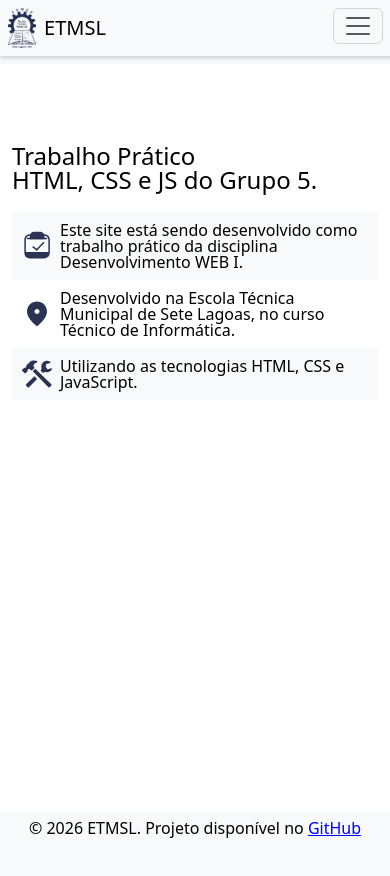
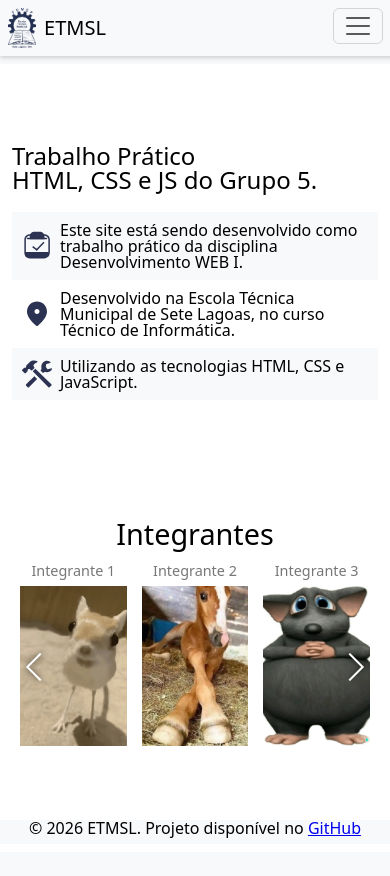
Before and after one commit to ETMSL/projeto_dev_web_I, a plain HTML site: page index.html in a window 390 px wide. Drawn offline with Linux system fonts and the light colour scheme.

Commit message:
feat/integrantes

```diff
--- a/home.css
+++ b/home.css
@@ -1,7 +1,6 @@
 /* ESTILOS DA PÁG. HOME */
 
 /* 1. CONTEÚDO */
-
 .home-conteudo {
   padding: 60px 0px 0px 60px;
   max-width: 500px;
@@ -43,7 +42,6 @@
 }
 
 /* 1.2 HOME CONTEUDO MOBILE */
-
 @media screen and (max-width: 750px) {
   .home-conteudo {
     padding: 80px 12px 80px 12px;
@@ -59,3 +57,119 @@
 }
 
 /* 2. INTEGRANTES IMAGENS */
+
+main {
+  position: relative;
+}
+
+.carrossel {
+  display: flex;
+  flex-direction: column;
+  position: absolute;
+  bottom: 60px;
+  right: 60px;
+  width: 460px;
+  box-sizing: border-box;
+}
+
+.carrossel h2 {
+  text-align: center;
+  font-size: 1.8rem;
+  margin-bottom: 15px;
+  font-weight: 500;
+}
+
+.carrossel-wrapper {
+  position: relative;
+  width: 100%;
+}
+
+.slides {
+  display: flex;
+  gap: 15px;
+  overflow-x: hidden;
+  scroll-behavior: smooth;
+}
+
+.slides figure {
+  margin: 0;
+  display: flex;
+  flex-direction: column;
+  flex: 0 0 calc(33.333% - 10px); /* Garante que 3 imagens apareçam por vez */
+}
+
+.slides figcaption {
+  text-align: center;
+  color: #777;
+  font-size: 0.9rem;
+  margin-bottom: 8px;
+}
+
+.slides figure img {
+  width: 100%;
+  height: 160px; /* Altura fixa para manter tudo simétrico */
+  object-fit: cover;
+}
+
+/* 3. SETAS DO CARROSSEL */
+.prev,
+.next {
+  position: absolute;
+  top: calc(50% + 12px); /* Centraliza na imagem, descontando o título */
+  transform: translateY(-50%);
+  background: transparent;
+  border: none;
+  cursor: pointer;
+  z-index: 10;
+  padding: 10px;
+}
+
+.prev {
+  left: 0px;
+}
+.next {
+  right: 0px;
+}
+
+/* Desenhando as setas com CSS */
+.prev::before,
+.next::before {
+  content: "";
+  display: block;
+  width: 18px;
+  height: 18px;
+  border-top: 2px solid #ffffff;
+  filter: drop-shadow(0px 0px 3px rgba(0, 0, 0, 0.8));
+}
+
+.prev::before {
+  border-left: 2px solid #ffffff;
+  transform: rotate(-45deg);
+}
+
+.next::before {
+  border-right: 2px solid #ffffff;
+  transform: rotate(45deg);
+}
+
+/* 4. RESPONSIVO MOBILE */
+@media screen and (max-width: 750px) {
+  html {
+    overflow-y: scroll;
+  }
+
+  main {
+    height: auto;
+    border: none;
+    padding-bottom: 40px;
+  }
+  .carrossel {
+    position: relative;
+    bottom: 0;
+    right: 0;
+    margin: 40px auto 0 auto;
+    width: 100%;
+    padding: 0 20px;
+    box-sizing: border-box;
+  }
+}
--- a/index.css
+++ b/index.css
@@ -257,6 +257,7 @@ main {
   min-height: calc(100vh - 64px - 32px);
   display: flex;
   flex-direction: column;
+  overflow-x: hidden;
 }
 
 /* Footer */
--- a/index.html
+++ b/index.html
@@ -32,7 +32,8 @@
   </header>
 
   <main>
-    <section class="home-conteudo">
+    <section class="card">
+      <div class="home-conteudo">
         <h1>HTML, CSS e JS do Grupo 5.</h1>
         <ul class="home-conteudo-lista">
           <li class="home-item-lista">
@@ -48,6 +49,37 @@
             <h4>Utilizando as tecnologias HTML, CSS e JavaScript.</h4>
           </li>
         </ul>
+      </div>
+    </section>
+
+    <section class="carrossel">
+      <h2>Integrantes</h2>
+      <div class="carrossel-wrapper">
+        <button class="prev"></button>
+        <div class="slides">
+          <figure>
+            <figcaption>Integrante 1</figcaption>
+            <img src="./assets/imagens-perfil/1.jpg" alt="Integrante 1">
+          </figure>
+          <figure>
+            <figcaption>Integrante 2</figcaption>
+            <img src="./assets/imagens-perfil/2.jpg" alt="Integrante 2">
+          </figure>
+          <figure>
+            <figcaption>Integrante 3</figcaption>
+            <img src="./assets/imagens-perfil/3.jpg" alt="Integrante 3">
+          </figure>
+          <figure>
+            <figcaption>Integrante 4</figcaption>
+            <img src="./assets/imagens-perfil/4.jpg" alt="Integrante 4">
+          </figure>
+          <figure>
+            <figcaption>Integrante 5</figcaption>
+            <img src=" ./assets/imagens-perfil/5.jpg" alt="Integrante 5">
+          </figure>
+        </div>
+        <button class="next"></button>
+      </div>
     </section>
 
   </main>
@@ -59,14 +91,8 @@
     </div>
   </footer>
 
-  <script>
-    const btnMobile = document.querySelector('.btn-menu-mobile');
-    const navList = document.querySelector('.nav-list');
-
-    btnMobile.addEventListener('click', () => {
-      navList.classList.toggle('active');
-    });
-  </script>
+  <script src="scripts/header.js"></script>
+  <script src="scripts/integrantes.js"></script>
 
 </body>
 
--- /dev/null
+++ b/scripts/header.js
@@ -0,0 +1,6 @@
+const btnMobile = document.querySelector('.btn-menu-mobile');
+        const navList = document.querySelector('.nav-list');
+
+        btnMobile.addEventListener('click', () => {
+            navList.classList.toggle('active');
+        });
--- /dev/null
+++ b/scripts/integrantes.js
@@ -0,0 +1,14 @@
+const slides = document.querySelector(".slides");
+const prev = document.querySelector(".prev");
+const next = document.querySelector(".next");
+
+let scrollAmount = 0;
+const scrollStep = 194;
+
+next.addEventListener("click", () => {
+  slides.scrollBy({ left: scrollStep, behavior: "smooth" });
+});
+
+prev.addEventListener("click", () => {
+  slides.scrollBy({ left: -scrollStep, behavior: "smooth" });
+});
```
Also changed, not shown: contato/contato.css (+33 -1 lines), contato/contato.html (+14 -14 lines), professor/professor.html (+1 -8 lines), scripts/form_validacoes.js (added, +50 -0 lines), assets/imagens-perfil/1.jpg (added), assets/imagens-perfil/2.jpg (added), assets/imagens-perfil/3.jpg (added), assets/imagens-perfil/4.jpg (added), assets/imagens-perfil/5.jpg (added). Lines whose indentation alone changed are shown as unchanged.
